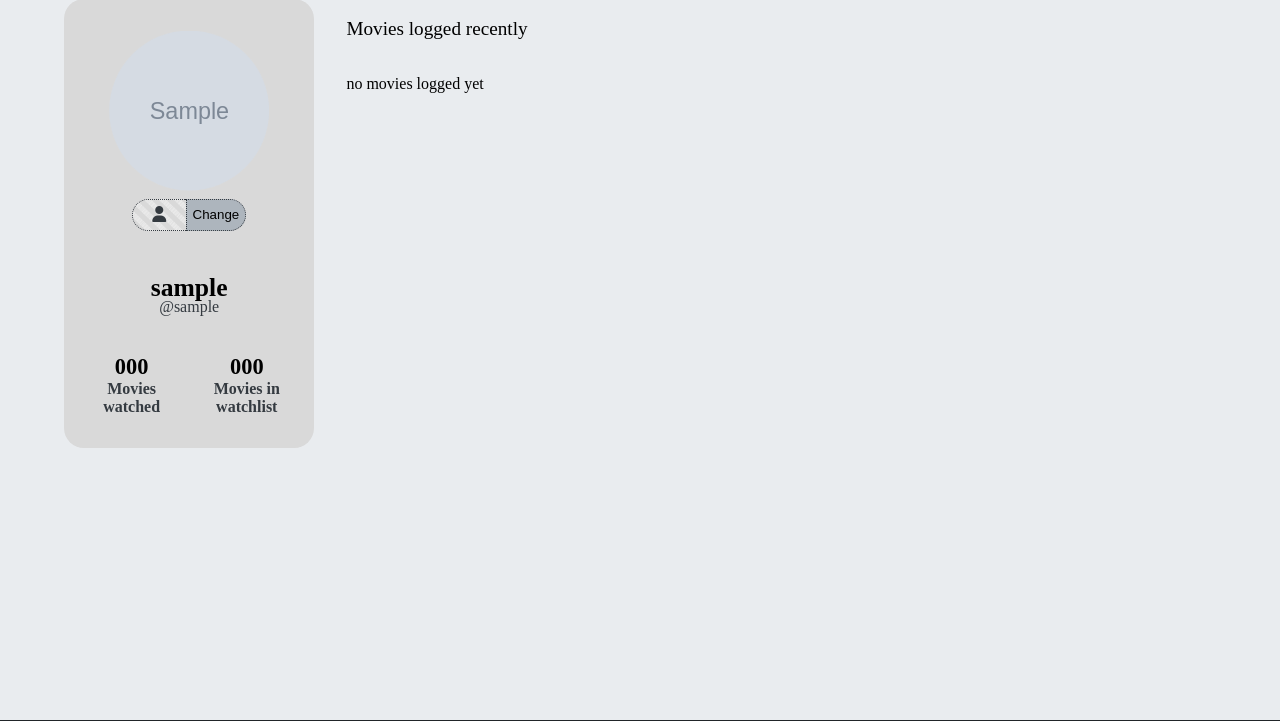
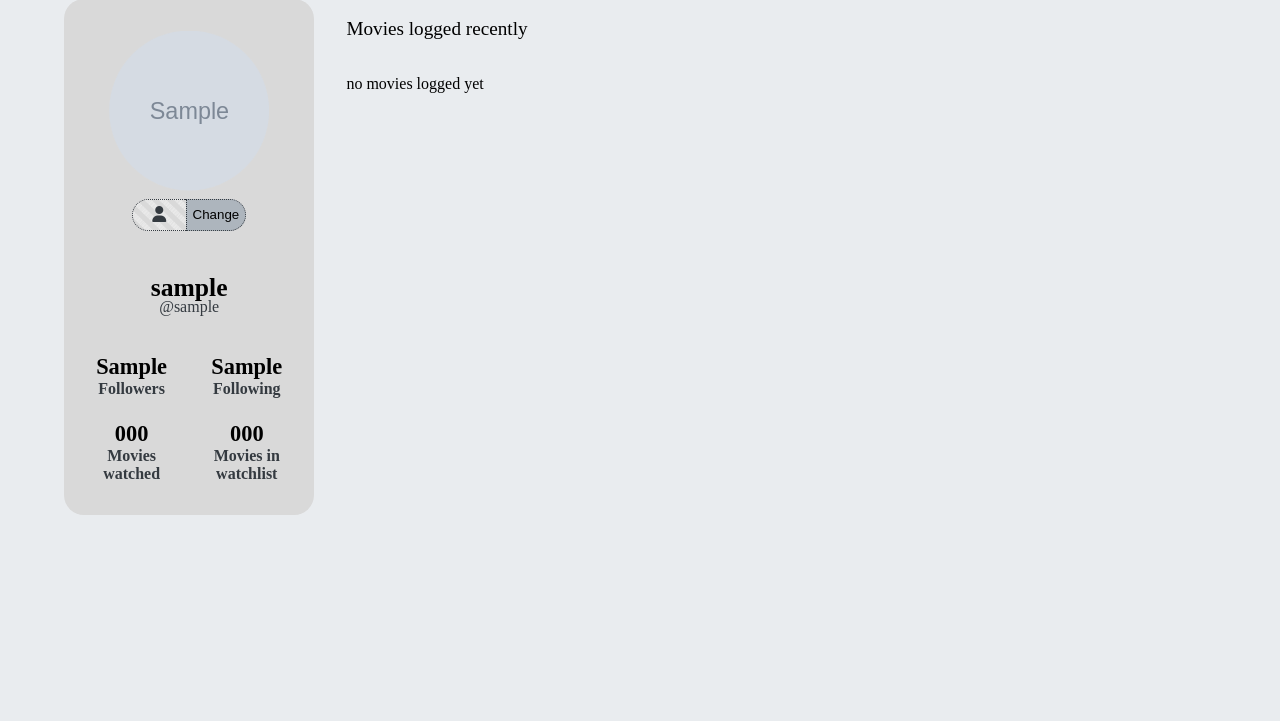
Before and after one commit to hossamalihassan/LetterCubed, a PHP site: the page made by profile.php in a window 1280 px wide. Shown: the part 108-829 px from the top of the page. Run offline with PHP 8.4, Linux system fonts and the light colour scheme; the visitor is signed in with stand-in values (Sample User, id 1); tables that the repository leaves empty or names only in its code hold one stand-in row (values such as "Sample post"); grey boxes marked "Sample" are stand-in pictures; data that the repository does not hold is empty; some web fonts are replaced.

Commit message:
handled followers

```diff
--- /dev/null
+++ b/config/check_if_user_is_following.php
@@ -0,0 +1,13 @@
+<?php
+
+    function check_if_user_is_following ($user_id, $follower_id, $conn) {
+        $user_follow_search = "SELECT * FROM users_followers WHERE user_id = $user_id AND follower_id = $follower_id;";
+
+        $follow_query = mysqli_query($conn, $user_follow_search);
+
+        $follow_result_returned = mysqli_fetch_all($follow_query, MYSQLI_ASSOC);
+
+        return empty($follow_result_returned) ? "Follow" : "Following";
+    }
+
+?>
--- a/inc/User.php
+++ b/inc/User.php
@@ -8,8 +8,10 @@
         public $user_profile_pic;
         public $number_of_movies_watched;
         public $number_of_watchlist_movies;
+        public $user_followers;
+        public $user_following;
 
-        function __construct($user_id, $user_name, $user_username, $user_email, $user_profile_pic, $number_of_movies_watched, $number_of_watchlist_movies){
+        function __construct($user_id, $user_name, $user_username, $user_email, $user_profile_pic, $number_of_movies_watched, $number_of_watchlist_movies, $user_followers, $user_following){
             $this->user_id = $user_id;
             $this->user_name = $user_name;
             $this->user_username = $user_username;
@@ -17,6 +19,8 @@
             $this->user_profile_pic = $user_profile_pic;
             $this->number_of_movies_watched = $number_of_movies_watched;
             $this->number_of_watchlist_movies = $number_of_watchlist_movies;
+            $this->user_followers = $user_followers;
+            $this->user_following = $user_following;
         }
     }
 
--- a/inc/profile_script.php
+++ b/inc/profile_script.php
@@ -4,22 +4,30 @@
         include('config/database_connection.php');
         include('config/search_in_DB.php');
         include('config/get_user_logged_movies.php');
+        include('config/check_if_user_is_following.php');
         include('inc/User.php');
 
+        // get user's data from db
         $user_data_from_db = get_from_db("*", "users", "user_username", $_GET["user_name"], $conn)[0];
 
         if(!empty($user_data_from_db)) {
-            $user = new User($user_data_from_db["user_id"], $user_data_from_db["user_name"], $user_data_from_db["user_username"], $user_data_from_db["user_email"], $user_data_from_db["user_profile_img"], $user_data_from_db["number_of_movies_watched"], $user_data_from_db["number_of_watchlist_movies"]);
+            $user = new User($user_data_from_db["user_id"], $user_data_from_db["user_name"], $user_data_from_db["user_username"], $user_data_from_db["user_email"], $user_data_from_db["user_profile_img"], $user_data_from_db["number_of_movies_watched"], $user_data_from_db["number_of_watchlist_movies"], $user_data_from_db["user_followers"], $user_data_from_db["user_following"]);
         } else {
             header("location: ../lettercubed/page_not_found.php");
         }
 
+        // get 5 movies user recently logged
         $user_logged_movies = get_logged_movies("movies_logs", "log_user_id", $user->user_id, "log_id", 5, 1, $conn);
 
-
+        // change user's profile picture
         if(isset($_POST["profile_pic_submit"])){
             include('inc/change_user_profile_pic.php');
             change_user_profile_pic($user->user_id, $user->user_username, $conn);
+        }
+
+        // check if user is following this user
+        if($user->user_username != $_SESSION["user_username"]){
+            $follow_cond = check_if_user_is_following($user->user_id, $_SESSION["user_id"], $conn);
         }
     }
 
--- a/inc/signin_script.php
+++ b/inc/signin_script.php
@@ -16,7 +16,7 @@
         if(!empty($sign_in_check)){
             if($signin_email == $sign_in_check["user_email"] && password_verify($signin_password, $sign_in_check["user_password"])){
                 include("inc/User.php");
-                $signed_in_user = new User($sign_in_check["user_id"], $sign_in_check["user_name"], $sign_in_check["user_username"], $sign_in_check["user_email"],  $sign_in_check["user_profile_img"], $sign_in_check["number_of_movies_watched"], $sign_in_check["number_of_watchlist_movies"]);
+                $signed_in_user = new User($sign_in_check["user_id"], $sign_in_check["user_name"], $sign_in_check["user_username"], $sign_in_check["user_email"],  $sign_in_check["user_profile_img"], $sign_in_check["number_of_movies_watched"], $sign_in_check["number_of_watchlist_movies"], $sign_in_check["user_followers"], $sign_in_check["user_following"]);
 
                 include("inc/session_script.php");
                 set_session($signed_in_user->user_id, $signed_in_user->user_username);
--- a/inc/signup_script.php
+++ b/inc/signup_script.php
@@ -32,7 +32,7 @@
         if(empty($signup_email_err) && empty($sign_up_username_check)){
             include('User.php');
             include('config/add_user_to_DB.php');
-            $signed_up_user = new User(0, $signup_name, $signup_username, $signup_email, " ", 0, 0);
+            $signed_up_user = new User(0, $signup_name, $signup_username, $signup_email, " ", 0, 0, 0, 0);
             add_user_to_db($signed_up_user, $signup_hashed_password, $conn);
 
             $search_for_signed_up_user = get_from_db("*", "users", "user_email", $signed_up_user->user_email, $conn)[0];
--- a/profile.php
+++ b/profile.php
@@ -46,7 +46,16 @@
                                         <button type="submit" name="profile_pic_submit" class="change-pic-submit">Change</button>
                                     </form>
                                 </div>
+
+                            <?php else: ?>
+                                <div class="follow-section">
+                                    <button class="<?php echo ($follow_cond == 'Follow') ? 'follow-btn' : 'unfolllow-btn' ?>"
+                                            onclick="sendRequest('<?php echo $user->user_id ?>', '<?php echo ($follow_cond == 'Follow') ? 'addFollower' : 'removeFollower' ?>')">
+                                        <?php echo $follow_cond ?>
+                                    </button>
+                                </div>
                             <?php endif; ?>
+
                         </div>
 
                         <div class="profile-name">
@@ -60,18 +69,37 @@
                     </div>
 
                     <div class="profile-stats">
-                        <div class="profile-movies-watched-stats">
-                            <p class="profile-number-of-movies-watched">
+
+                        <div class="following-stats">
+                                <div class="profile-stats-box">
+                                    <p>
+                                        <?php echo $user->user_followers ?>
+                                    </p>
+                                    <p class="stats-title">Followers</p>
+                                </div>
+
+                                <div class="profile-stats-box">
+                                    <p>
+                                        <?php echo $user->user_following ?>
+                                    </p>
+                                    <p class="stats-title">Following</p>
+                                </div>
+                            </div>
+
+                        <div class="watching-stats">
+                            <div class="profile-stats-box">
+                                <p>
                                     <?php echo $user->number_of_movies_watched ?>
                                 </p>
                                 <p class="stats-title">Movies watched</p>
                             </div>
 
-                        <div class="profile-movies-watchlist-stats">
-                            <p class="profile-number-of-watchlist-movies">
+                            <div class="profile-stats-box">
+                                <p>
                                     <?php echo $user->number_of_watchlist_movies ?>
                                 </p>
                                 <p class="stats-title">Movies in watchlist</p>
+                            </div>
                         </div>
 
                     </div>
@@ -118,7 +146,7 @@
         <?php include("inc/footer.php") ?>
 
 
-        <script src="script/mainScript.js"></script>
+        <script src="script/profileScript.js"></script>
         <script src="script/navbarScript.js"></script>
 
     </body>
--- a/script/mainScript.js
+++ b/script/mainScript.js
@@ -15,9 +15,3 @@ function getJsonFromUrl(url) {
 function goToSignupPage() {
   window.location = "index.php"
 }
-
-// prevent change profile picture form from reloading
-// let change_profile_pic = document.querySelector(".change-pic-form")
-// change_profile_pic.addEventListener("submit", function(e) {
-//   e.preventDefault()
-// })
--- /dev/null
+++ b/script/profileScript.js
@@ -0,0 +1,13 @@
+function sendRequest(user_id, cond){
+    console.log(user_id)
+
+    var url = '/lettercubed/inc/user_following_script.php?user_id=' + user_id + "&cond=" + cond
+    var request = new XMLHttpRequest()
+    request.onreadystatechange = function() {
+        if (request.readyState == XMLHttpRequest.DONE) {
+            window.location.reload();
+        }
+    }
+    request.open("GET", url, true)
+    request.send()
+}
--- a/styling/profile-styling.css
+++ b/styling/profile-styling.css
@@ -115,20 +147,19 @@
 
 .profile-stats {
     display: flex;
-    flex-direction: row;
-    align-items: center;
+    flex-direction: column;
     justify-content: center;
     text-align: center;
     font-family: MPLUSRounded1c;
 }
 
-.profile-stats .profile-movies-watched-stats,
-.profile-stats .profile-movies-watchlist-stats {
-    flex-basis: 50%;
+.profile-stats .watching-stats,
+.profile-stats .following-stats {
+    display: flex;
 }
 
-.profile-stats .profile-movies-watched-stats .profile-number-of-movies-watched,
-.profile-stats .profile-movies-watchlist-stats .profile-number-of-watchlist-movies {
+.profile-stats .profile-stats-box {
+    flex-basis: 50%;
     font-size: 1.4rem;
     font-weight: 900;
 }
```
Also changed, not shown: other parts of styling/profile-styling.css (+34 -2 lines), config/add_follower.php (added, +16 -0 lines), config/remove_follower.php (added, +16 -0 lines), inc/user_following_script.php (added, +29 -0 lines), img/profile_pics/vepehyvik-profile-picture.jpg (added). Lines whose indentation alone changed are shown as unchanged.
